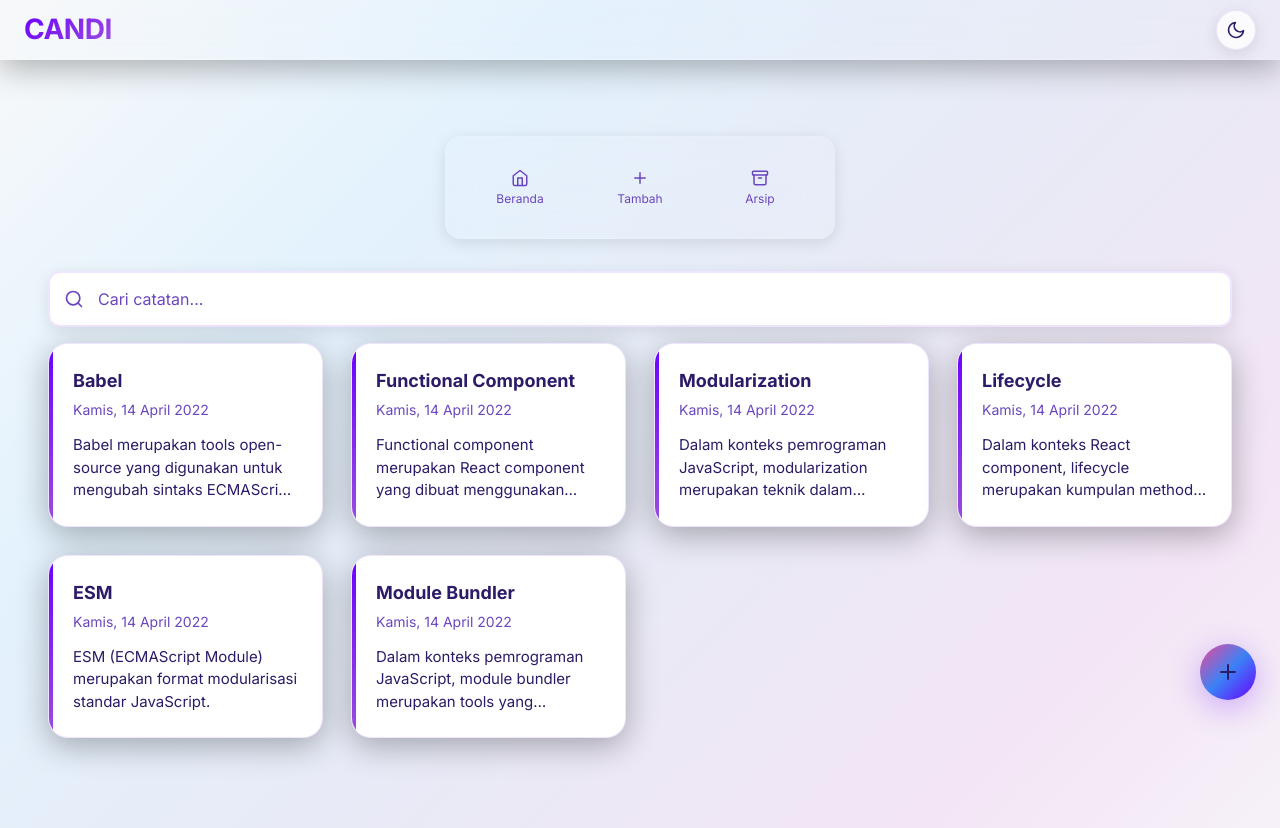
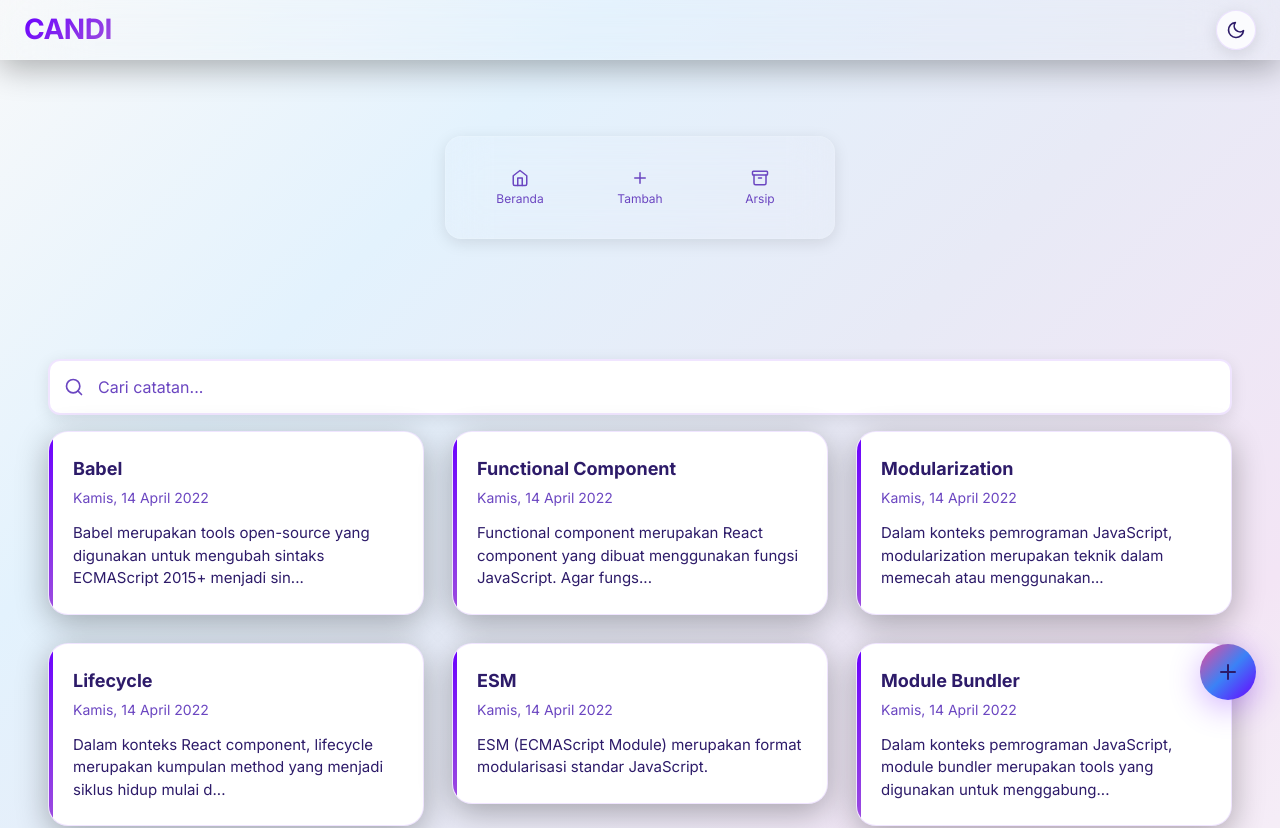
Before and after one commit to suryahanjaya/candi, a React (Vite) app: page / in a window 1280 px wide. Shown: the top 828 px of the page. Built offline with nearby package versions, Linux system fonts and the light colour scheme.

Commit message:
upgrading

```diff
--- a/src/styles/style.css
+++ b/src/styles/style.css
@@ -163,7 +163,7 @@ main {
   display: flex;
   justify-content: center;
   align-items: center;
-  margin: 40px 0 32px 0;
+  margin: 40px 0 120px 0;
   width: 100%;
 }
 
@@ -225,6 +225,7 @@ main {
   grid-template-columns: repeat(auto-fit, minmax(300px, 1fr));
   gap: 20px;
   align-items: start;
+  margin-bottom: 40px;
 }
 
 /* Tablet layout */
@@ -1049,7 +1050,7 @@ main {
 
   /* Mobile navigation */
   .center-navigation {
-    margin: 24px 0 20px 0;
+    margin: 24px 0 80px 0;
   }
 
   .inline-nav {
@@ -1447,27 +1448,7 @@ main {
   font-size: 11px;
 }
 
-@media screen and (min-width: 650px) {
-  .notes-list {
-    grid-template-columns: repeat(2, 1fr);
-  }
-
-  .detail-page__title {
-    font-size: 64px;
-  }
-}
-
-@media screen and (min-width: 850px) {
-  .notes-list {
-    grid-template-columns: repeat(3, 1fr);
-  }
-}
-
-@media screen and (min-width: 1200px) {
-  .notes-list {
-    grid-template-columns: repeat(4, 1fr);
-  }
-}
+/* Removed duplicate notes-list media queries - using consolidated version above */
 
 /* Mobile and Tablet Optimizations */
 @media screen and (max-width: 768px) {
```
